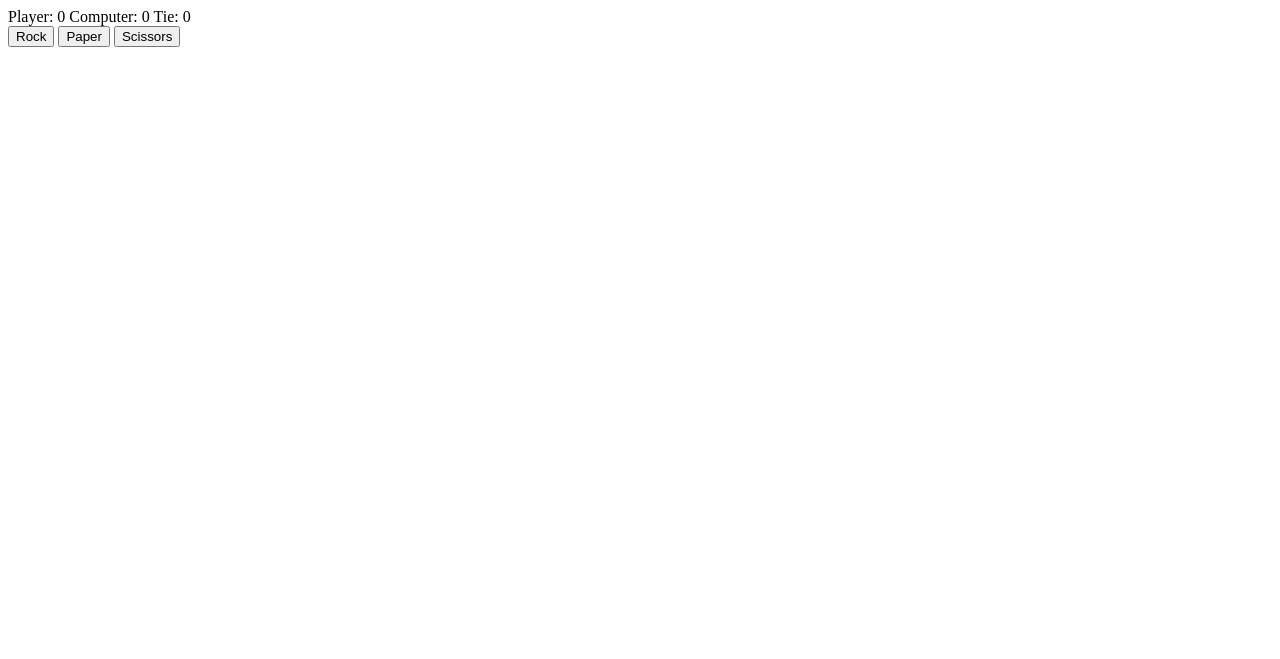
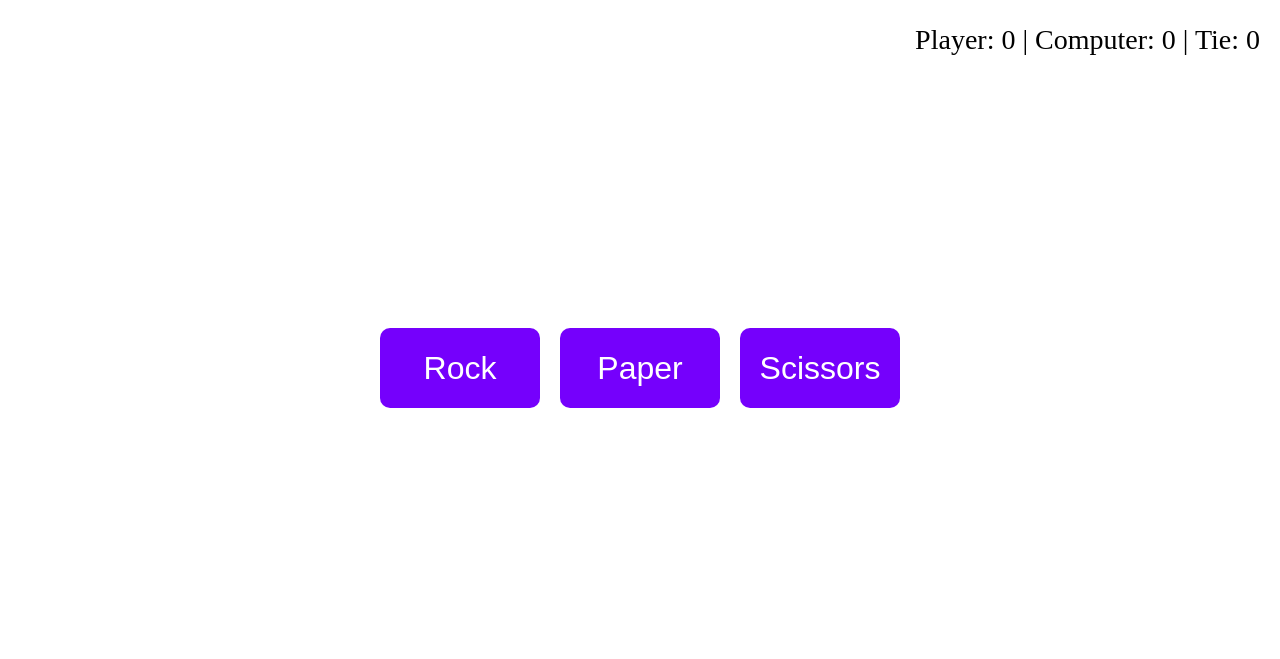
Before and after one commit to silwala/rock-paper-scissors, a plain HTML site: page index.html in a window 1280 px wide. Drawn offline with Linux system fonts and the light colour scheme.

Commit message:
add css styles to the buttons and the score

```diff
--- a/index.html
+++ b/index.html
@@ -3,18 +3,21 @@
 <head>
     <meta charset="UTF-8">
     <meta name="viewport" content="width=device-width, initial-scale=1.0">
+    <link rel="stylesheet" href="styles.css">
     <title>Rock Paper Scissors</title>
 </head>
 <body>
     <div id="score"></div>
-    <div id="player-choice">
-        <button id="rock">Rock</button>
-        <button id="paper">Paper</button>
-        <button id="scissors">Scissors</button>
+    <div class="game">
+        <div id="player-choice">
+            <button id="rock" class="choice">Rock</button>
+            <button id="paper" class="choice">Paper</button>
+            <button id="scissors" class="choice">Scissors</button>
+        </div>
+
+        <div id="result"></div>
+        <div id="winner"></div>
     </div>
-
-    <div id="result"></div>
-    <div id="winner"></div>
     <script src="script.js"></script>
 </body>
 </html>
--- a/script.js
+++ b/script.js
@@ -25,7 +25,7 @@ function initGame(){
 }
 
 function updateScoreBoard(){
-    score.textContent = `Player: ${humanScore}\tComputer: ${computerScore}\tTie: ${tie}`;
+    score.textContent = `Player: ${humanScore} | Computer: ${computerScore} | Tie: ${tie}`;
 }
 
 function getComputerChoice(){
--- /dev/null
+++ b/styles.css
@@ -0,0 +1,43 @@
+body{
+    margin: 0;
+    padding: 0;
+}
+
+#score{
+    height: 10vh;
+    font-size: 1.75em;
+    text-align: right;
+    display: flex;
+    align-items: center;
+    justify-content: flex-end;
+    padding-right: 20px;
+}
+
+.game{
+    height: 90vh;
+}
+
+#player-choice{
+    height: 80%;
+    display: flex;
+    justify-content: center;
+    align-items: center;
+    gap: 20px;
+}
+
+.choice{
+    height: 80px;
+    width: 160px;
+    font-size: 2em;
+    background-color: rgb(117, 0, 252);
+    border: none;
+    border-radius: 10px;
+    color: white;
+    transition: .3s;
+}
+
+.choice:hover{
+    filter: brightness(110%);
+    transform: scale(105%);
+    box-shadow: 5px 5px 15px rgba(0, 0, 0, 0.178);
+}
```
